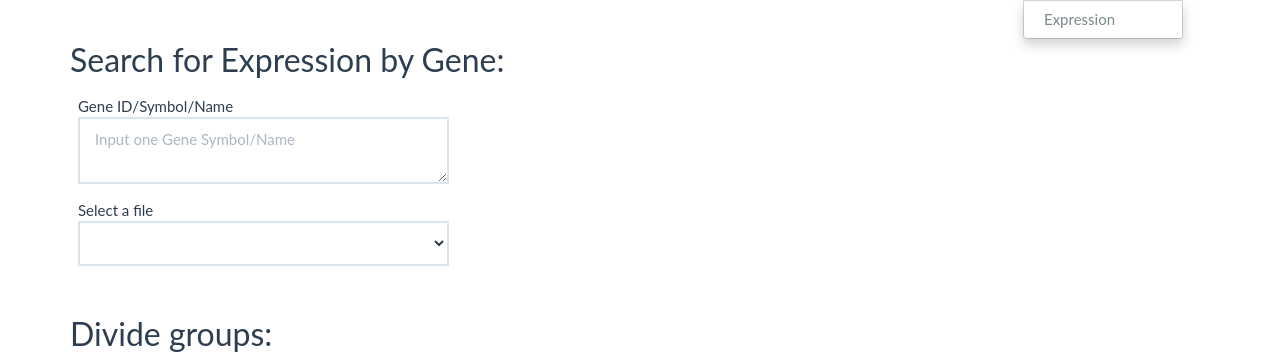
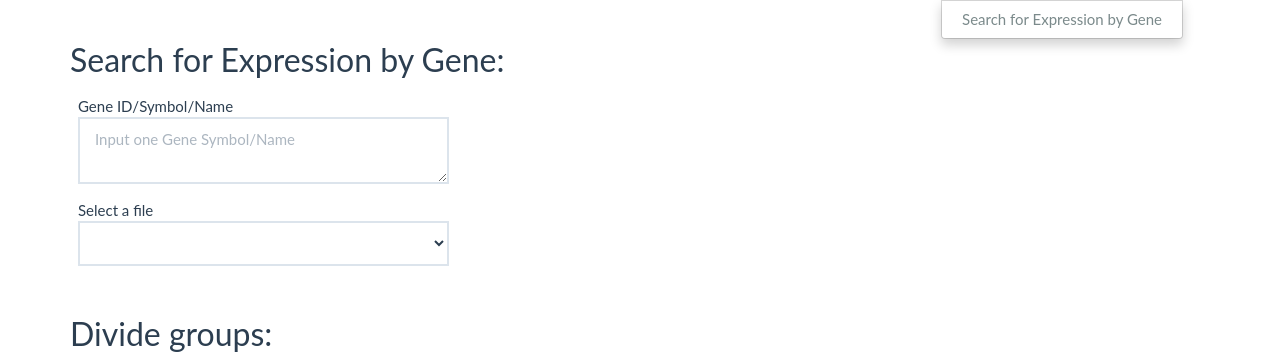
Before and after one commit to Azraero/snp_index, a Flask app: template app/templates/expr/show_by_gene.html in a window 1280 px wide, after a click on "Genomic Expression". Shown: the part 60-420 px from the top of the page. Run offline with Flask 2, Linux system fonts and the light colour scheme; the template is opened without the code that fills it: most values are stand-ins (such as "Sample title", 1, 10 or a date in 2020); some libraries are stand-ins or nearby versions.

Commit message:
limit query gene number and change expression nav

```diff
--- a/app/expr/views.py
+++ b/app/expr/views.py
@@ -23,6 +23,8 @@ def get_expr_info():
         groupB = info['groupB']
         gene_str = info['gene_name']
         gene_ids = re.split(r'[\s,]', gene_str.strip())
+        if len(gene_ids) > 10:
+            return jsonify({'msg': 'query gene number not allowed > 10'})
         query_header, query_data = get_expr_table(
             table,
             gene_ids,
--- a/app/templates/base.html
+++ b/app/templates/base.html
@@ -55,7 +55,7 @@
               <li class="dropdown">
                 <a href="#" class="dropdown-toggle" data-toggle="dropdown" role="button" aria-expanded="false">Genomic Expression<span class="caret"></span></a>
                 <ul class="dropdown-menu" role="menu">
-                  <li><a href="{{ url_for('expr.show_by_gene') }}">Expression</a></li>
+                  <li><a href="{{ url_for('expr.show_by_gene') }}">Search for Expression by Gene</a></li>
                 </ul>
               </li>
               <li><a href='http://www.onmath.com'>Contact</a></li>
```
